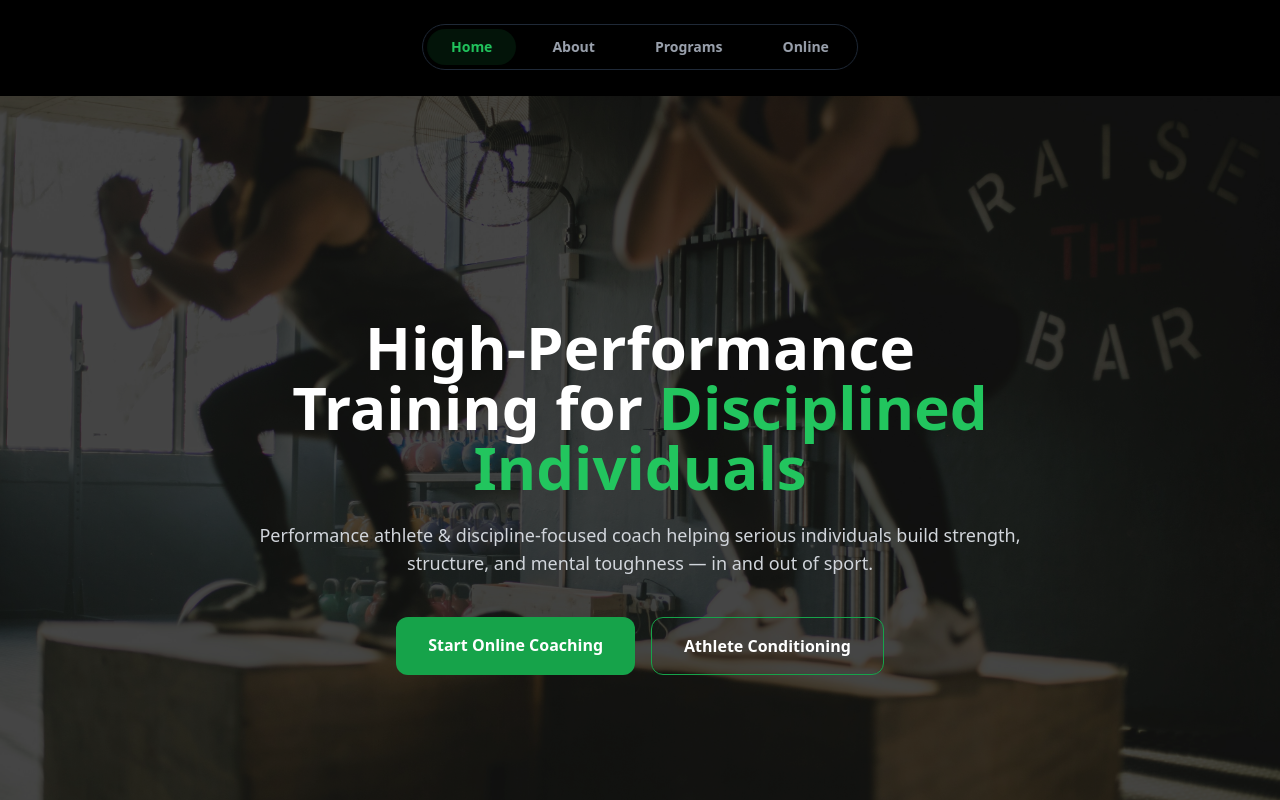
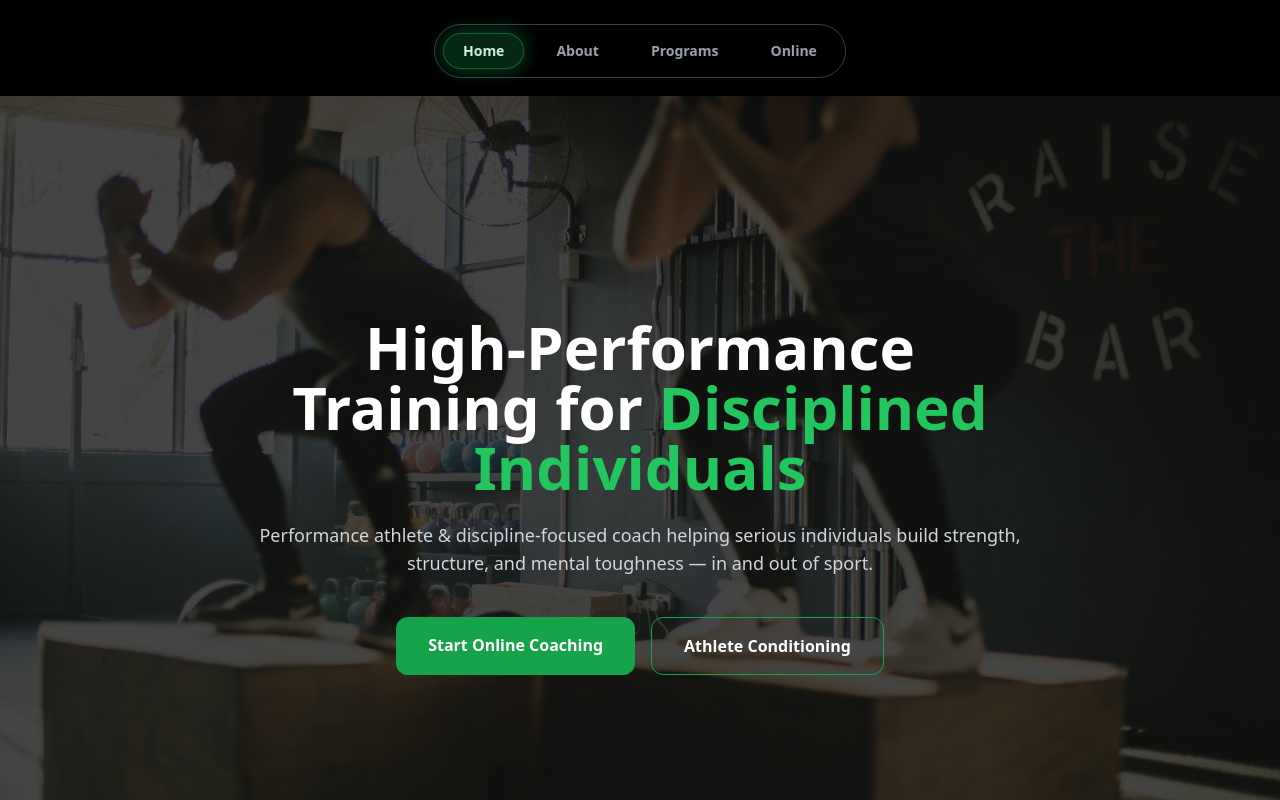
Before and after one commit to Itiku23/voltage-fitness-frontend, a React app: page / in a window 1280 px wide. Shown: the top 800 px of the page. Built offline with nearby package versions, Linux system fonts and the light colour scheme; the HTML template or start-up script is replaced by a standard one.

Commit message:
Upgrade navbar to premium animated version

```diff
--- a/src/components/AnimatedNavbar.jsx
+++ b/src/components/AnimatedNavbar.jsx
@@ -1,4 +1,3 @@
-import { useState } from "react"
 import { motion } from "framer-motion"
 import { Link, useLocation } from "react-router-dom"
 import { Home, User, Dumbbell, Laptop } from "lucide-react"
@@ -14,8 +13,10 @@ export default function AnimatedNavbar() {
   ]
 
   return (
-    <div className="fixed bottom-6 left-1/2 -translate-x-1/2 z-50 md:top-6 md:bottom-auto">
-      <div className="flex items-center gap-3 bg-black/70 border border-gray-800 backdrop-blur-lg py-1 px-1 rounded-full shadow-lg pointer-events-auto">
+    <div className="fixed bottom-6 md:top-6 left-1/2 -translate-x-1/2 z-50">
+
+      <div className="flex items-center gap-3 bg-black/60 border border-gray-700 backdrop-blur-xl px-2 py-2 rounded-full shadow-2xl">
+
         {navItems.map((item) => {
           const Icon = item.icon
           const isActive = location.pathname === item.path
@@ -24,28 +25,34 @@ export default function AnimatedNavbar() {
             <Link
               key={item.name}
               to={item.path}
-              className={`relative text-sm font-semibold px-6 py-2 rounded-full transition-colors ${
-                isActive
-                  ? "text-green-500"
-                  : "text-gray-400 hover:text-green-400"
-              }`}
+              className="relative px-5 py-2 rounded-full text-sm font-semibold transition-all duration-300"
             >
-              <span className="hidden md:inline">{item.name}</span>
-              <span className="md:hidden">
-                <Icon size={18} strokeWidth={2.5} />
+              {/* TEXT / ICON */}
+              <span className={`hidden md:inline ${
+                isActive ? "text-white" : "text-gray-400"
+              }`}>
+                {item.name}
               </span>
 
+              <span className="md:hidden text-gray-300">
+                <Icon size={18} />
+              </span>
+
+              {/* ACTIVE BACKGROUND */}
               {isActive && (
                 <motion.div
-                  layoutId="lamp"
-                  className="absolute inset-0 bg-green-500/10 rounded-full -z-10"
+                  layoutId="navHighlight"
+                  className="absolute inset-0 rounded-full bg-green-500/20 border border-green-500/40 shadow-[0_0_20px_rgba(34,197,94,0.4)]"
                   transition={{
                     type: "spring",
                     stiffness: 300,
-                    damping: 30,
+                    damping: 25,
                   }}
                 />
               )}
+
+              {/* HOVER GLOW */}
+              <div className="absolute inset-0 rounded-full opacity-0 hover:opacity-100 transition bg-green-500/10" />
             </Link>
           )
         })}
```
